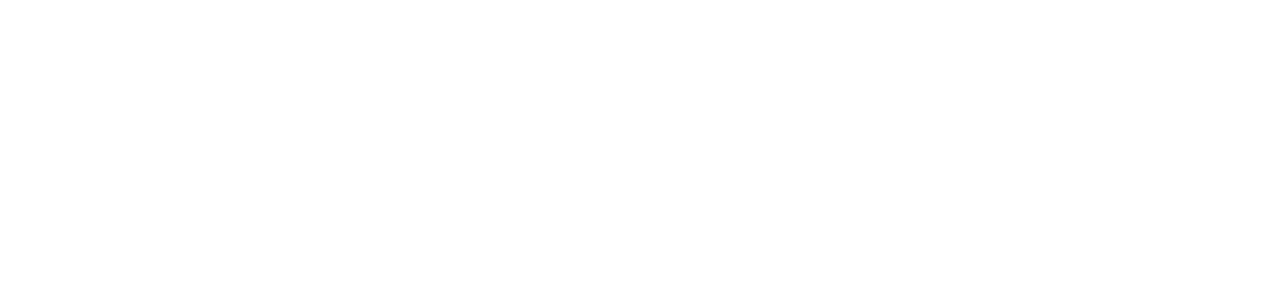
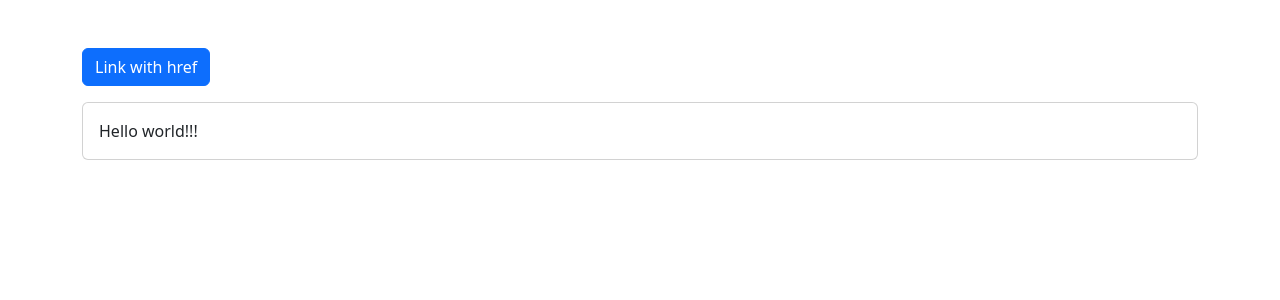
Before and after one commit to VitaliiaYaremenko/REACT-hw, a React (Vite) app in the folder react-app/: page / in a window 1280 px wide. Shown: the top 300 px of the page. Built offline with nearby package versions, Linux system fonts and the light colour scheme.

Commit message:
created REACT-hw-8

```diff
--- a/react-app/src/App.jsx
+++ b/react-app/src/App.jsx
@@ -1,7 +1,11 @@
+import Collapse from "./components/Collapse.jsx";
 function App() {
 
   return (
       <>
+          <div className="App">
+              <Collapse text="Hello world!!!"/>
+          </div>
       </>
   )
 }
--- /dev/null
+++ b/react-app/src/components/Collapse.jsx
@@ -0,0 +1,30 @@
+import React, { useState } from 'react';
+import cn from 'classnames';
+
+function Collapse({ text = 'collapse me', opened = true }) {
+    const [isOpened, setIsOpened] = useState(opened);
+
+    const toggleCollapse = () => {
+        setIsOpened(!isOpened);
+    };
+
+    const isShow = cn('collapse', { 'show': isOpened });
+
+    const isExpanded = isOpened ? 'true' : 'false';
+
+    return (
+        <div className='container'>
+            <p>
+                <a className="btn btn-primary mt-5" data-bs-toggle="collapse" href="#" role="button"
+                   aria-expanded={isExpanded} onClick={toggleCollapse}>Link with href</a>
+            </p>
+            <div className={isShow}>
+                <div className="card card-body">
+                    {text}
+                </div>
+            </div>
+        </div>
+    );
+}
+
+export default Collapse;
--- a/react-app/src/main.jsx
+++ b/react-app/src/main.jsx
@@ -1,6 +1,7 @@
 import React from 'react'
 import ReactDOM from 'react-dom/client'
 import App from './App.jsx'
+import 'bootstrap/dist/css/bootstrap.min.css'
 
 ReactDOM.createRoot(document.getElementById('root')).render(
     <React.StrictMode>
```
Also changed, not shown: 1 other file (tests, documents, lock files or other folders).
